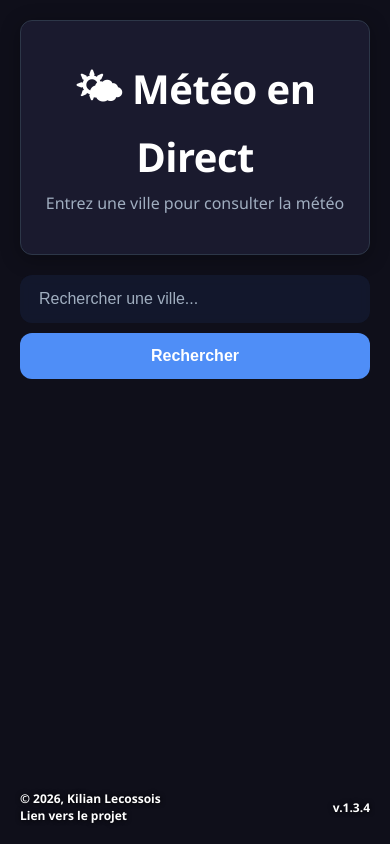
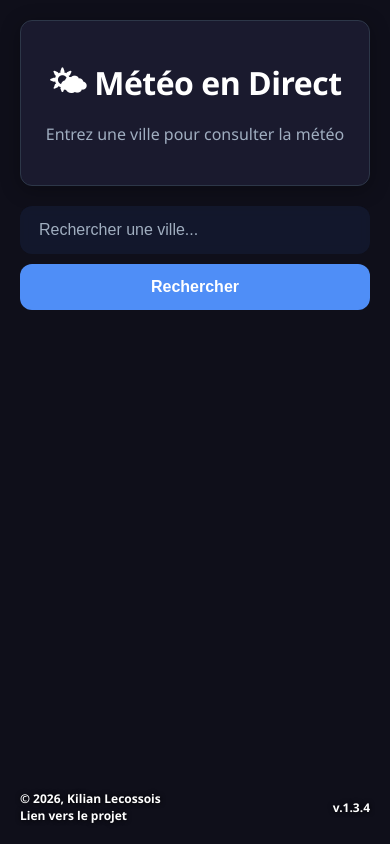
Before and after one commit to kilecos/Weather-dashboard, a React (Vite) app: page / in a window 390 px wide. Built offline with nearby package versions, Linux system fonts and the light colour scheme.

Commit message:
feat(ui): modifications pour rendu visuel sur mobile

```diff
--- a/src/App.module.css
+++ b/src/App.module.css
@@ -24,9 +24,3 @@
   gap: 20px;
   margin-top: 20px;
 }
-
-@media (max-width: 768px) {
-  .appContainer {
-    background-attachment: scroll;
-  }
-}
--- a/src/components/Forecast.module.css
+++ b/src/components/Forecast.module.css
@@ -54,12 +54,15 @@
 
 @media (max-width: 600px) {
   .grid {
-    grid-template-columns: repeat(4, 1fr);
+    display: flex;
+    flex-direction: row;
+    flex-shrink: 0;
+    overflow: auto;
+    padding-bottom: 15px;
+    scroll-behavior: smooth;
+  }
+
+  .day {
+    flex: 0 0 90px;
   }
 }
-
-@media (max-width: 400px) {
-  .grid {
-    grid-template-columns: repeat(2, 1fr);
-  }
-}
--- a/src/components/Header.module.css
+++ b/src/components/Header.module.css
@@ -20,3 +20,9 @@
   font-size: 1rem;
   color: var(--text-secondary);
 }
+
+@media (max-width : 600px) {
+  .title {
+    font-size: 2rem;
+  }
+}
```
Also changed, not shown: 1 other file (tests, documents, lock files or other folders).
